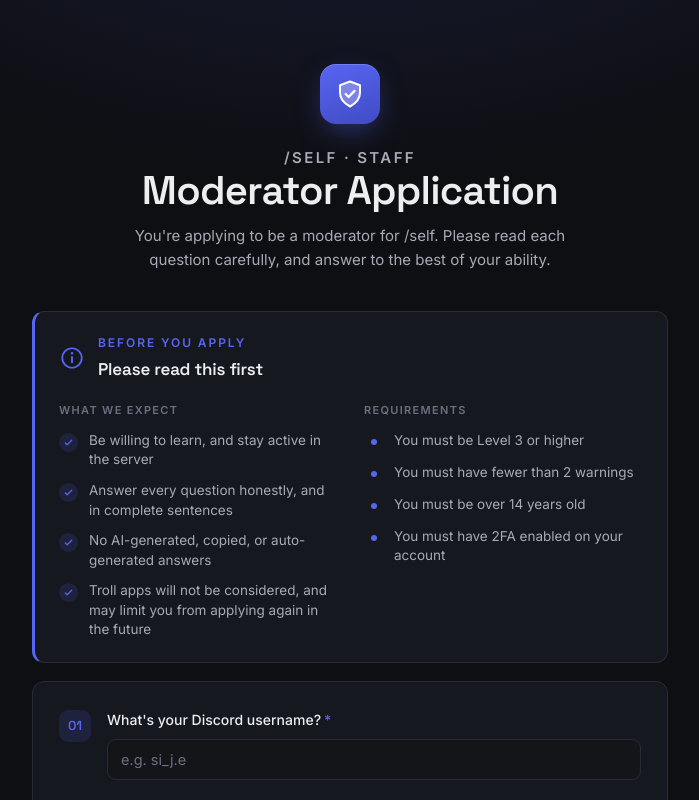
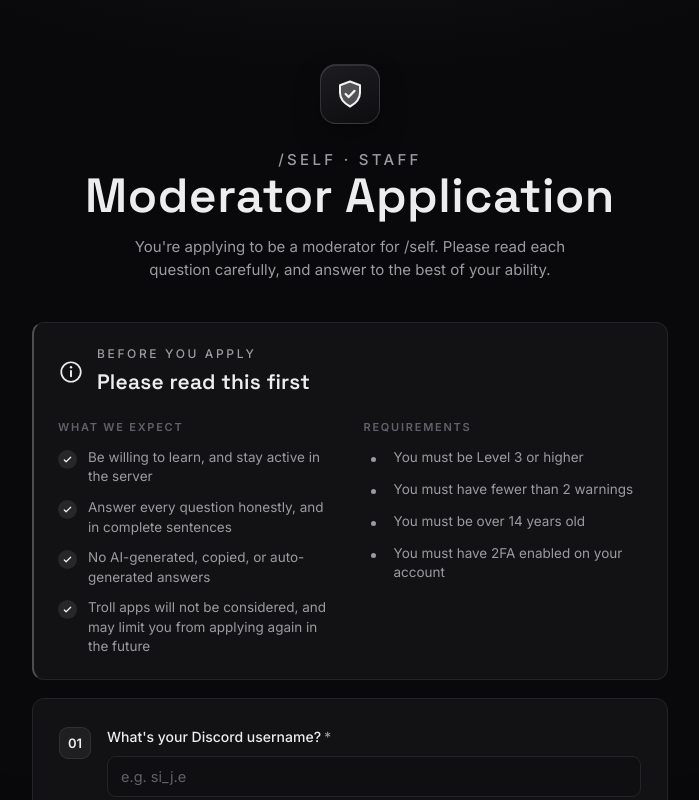
Before and after one commit to verseable/selfmod, a Next.js app: page / in a window 1280 px wide. Shown: the top 800 px of the page, without its empty margins (290-989 px from the left). Built offline with nearby package versions, Linux system fonts and the light colour scheme.

Commit message:
Update globals.css

```diff
--- a/app/globals.css
+++ b/app/globals.css
@@ -1,18 +1,16 @@
 :root {
-  --bg: #0e0f13;
-  --surface: #16181f;
-  --surface-2: #1c1f28;
-  --field: #131519;
-  --border: #282b36;
-  --border-hover: #363a48;
-  --blurple: #5865f2;
-  --blurple-hover: #4752c4;
-  --blurple-soft: rgba(88, 101, 242, 0.14);
-  --text: #edeef0;
-  --text-dim: #a7abb6;
-  --text-faint: #6b7080;
-  --success: #23a55a;
-  --danger: #f26066;
+  --bg: #09090b;
+  --surface: #121214;
+  --surface-2: #17171a;
+  --field: #0f0f11;
+  --border: #242428;
+  --border-hover: #35353b;
+  --line: rgba(255, 255, 255, 0.08);
+  --white: #f4f4f5;
+  --text: #ededee;
+  --text-dim: #9b9ba1;
+  --text-faint: #61616a;
+  --danger: #d16b6f;
   --radius: 12px;
   --radius-sm: 9px;
 }
@@ -28,22 +26,34 @@ body {
 }
 
 body {
-  background: var(--bg);
+  background-color: var(--bg);
   color: var(--text);
   font-family: var(--font-body), system-ui, sans-serif;
   font-size: 15px;
   line-height: 1.55;
   -webkit-font-smoothing: antialiased;
   min-height: 100vh;
-  background-image: radial-gradient(
-    900px 500px at 50% -180px,
-    rgba(88, 101, 242, 0.16),
-    transparent 70%
-  );
-  background-repeat: no-repeat;
+}
+
+/* Ambient light haze at top + vignette at the edges, like the photos */
+body::before {
+  content: "";
+  position: fixed;
+  inset: 0;
+  z-index: 0;
+  pointer-events: none;
+  background:
+    radial-gradient(
+      900px 460px at 50% -240px,
+      rgba(255, 255, 255, 0.07),
+      transparent 72%
+    ),
+    radial-gradient(130% 120% at 50% 34%, transparent 56%, rgba(0, 0, 0, 0.6));
 }
 
 .page {
+  position: relative;
+  z-index: 1;
   max-width: 680px;
   margin: 0 auto;
   padding: 64px 22px 96px;
@@ -58,38 +68,40 @@ body {
 .badge {
   width: 60px;
   height: 60px;
-  margin: 0 auto 22px;
+  margin: 0 auto 24px;
   display: grid;
   place-items: center;
   border-radius: 16px;
-  background: linear-gradient(160deg, #5865f2, #414bc4);
+  background: linear-gradient(160deg, #1d1d21, #0d0d10);
+  border: 1px solid rgba(255, 255, 255, 0.14);
   box-shadow:
-    0 10px 30px -8px rgba(88, 101, 242, 0.55),
-    inset 0 1px 0 rgba(255, 255, 255, 0.18);
+    0 12px 34px -12px rgba(0, 0, 0, 0.85),
+    inset 0 1px 0 rgba(255, 255, 255, 0.1);
 }
 
 .badge svg {
   width: 30px;
   height: 30px;
-  color: #fff;
+  color: var(--white);
 }
 
 .eyebrow {
+  font-family: var(--font-body), sans-serif;
   font-size: 12px;
-  letter-spacing: 0.16em;
+  letter-spacing: 0.22em;
   text-transform: uppercase;
-  color: var(--blurple);
-  font-weight: 600;
-  margin: 0 0 10px;
+  color: var(--text-dim);
+  font-weight: 500;
+  margin: 0 0 12px;
 }
 
 .header h1 {
-  font-family: var(--font-display), sans-serif;
+  font-family: var(--font-display), serif;
   font-weight: 600;
-  font-size: clamp(28px, 6vw, 40px);
-  line-height: 1.08;
-  letter-spacing: -0.02em;
-  margin: 0 0 12px;
+  font-size: clamp(32px, 7vw, 48px);
+  line-height: 1.04;
+  letter-spacing: 0.01em;
+  margin: 0 0 14px;
 }
 
 .header p {
@@ -103,7 +115,7 @@ body {
 .notice {
   background: var(--surface);
   border: 1px solid var(--border);
-  border-left: 3px solid var(--blurple);
+  border-left: 2px solid rgba(255, 255, 255, 0.25);
   border-radius: var(--radius);
   padding: 22px 24px 22px;
   margin-bottom: 18px;
@@ -118,7 +130,7 @@ body {
 
 .notice-icon {
   flex: none;
-  color: var(--blurple);
+  color: var(--text);
 }
 
 .notice-icon svg {
@@ -132,10 +144,10 @@ body {
 }
 
 .notice-title {
-  font-family: var(--font-display), sans-serif;
+  font-family: var(--font-display), serif;
   font-weight: 600;
-  font-size: 17px;
-  letter-spacing: -0.01em;
+  font-size: 21px;
+  letter-spacing: 0.01em;
   margin: 0;
 }
 
@@ -147,7 +159,7 @@ body {
 
 .notice-subhead {
   font-size: 11px;
-  letter-spacing: 0.12em;
+  letter-spacing: 0.16em;
   text-transform: uppercase;
   color: var(--text-faint);
   font-weight: 600;
@@ -183,8 +195,8 @@ body {
   width: 19px;
   height: 19px;
   border-radius: 50%;
-  background: var(--blurple-soft);
-  color: var(--blurple);
+  background: rgba(255, 255, 255, 0.09);
+  color: var(--white);
 }
 
 .marker.check svg {
@@ -199,10 +211,10 @@ body {
 
 .marker.dot::before {
   content: "";
-  width: 6px;
-  height: 6px;
+  width: 5px;
+  height: 5px;
   border-radius: 50%;
-  background: var(--blurple);
+  background: var(--text-dim);
 }
 
 /* Question card */
@@ -231,9 +243,10 @@ body {
   display: grid;
   place-items: center;
   border-radius: var(--radius-sm);
-  background: var(--blurple-soft);
-  color: var(--blurple);
-  font-family: var(--font-display), sans-serif;
+  background: rgba(255, 255, 255, 0.06);
+  border: 1px solid var(--line);
+  color: var(--text);
+  font-family: var(--font-body), sans-serif;
   font-weight: 600;
   font-size: 13px;
 }
@@ -253,7 +266,7 @@ label {
 }
 
 .req {
-  color: var(--blurple);
+  color: var(--text-dim);
   margin-left: 3px;
 }
 
@@ -293,9 +306,9 @@ textarea:hover {
 input:focus,
 textarea:focus {
   outline: none;
-  border-color: var(--blurple);
+  border-color: rgba(255, 255, 255, 0.55);
   background: var(--surface-2);
-  box-shadow: 0 0 0 3px var(--blurple-soft);
+  box-shadow: 0 0 0 3px rgba(255, 255, 255, 0.09);
 }
 
 textarea {
@@ -330,9 +343,9 @@ textarea {
 }
 
 .server-error {
-  background: rgba(242, 96, 102, 0.1);
-  border: 1px solid rgba(242, 96, 102, 0.35);
-  color: #f9b6b9;
+  background: rgba(209, 107, 111, 0.1);
+  border: 1px solid rgba(209, 107, 111, 0.35);
+  color: #e7a6a9;
   border-radius: var(--radius-sm);
   padding: 12px 14px;
   font-size: 13.5px;
@@ -341,25 +354,27 @@ textarea {
 
 button.submit {
   width: 100%;
-  background: var(--blurple);
-  color: #fff;
+  background: var(--white);
+  color: #0b0b0d;
   border: none;
   border-radius: var(--radius-sm);
-  font-family: var(--font-display), sans-serif;
+  font-family: var(--font-body), sans-serif;
   font-weight: 600;
   font-size: 15px;
+  letter-spacing: 0.01em;
   padding: 14px;
   cursor: pointer;
   transition:
     background 0.15s ease,
     transform 0.08s ease,
     box-shadow 0.15s ease;
-  box-shadow: 0 8px 24px -10px rgba(88, 101, 242, 0.6);
+  box-shadow: 0 10px 30px -14px rgba(255, 255, 255, 0.3);
 }
 
 button.submit:hover:not(:disabled) {
-  background: var(--blurple-hover);
+  background: #ffffff;
   transform: translateY(-1px);
+  box-shadow: 0 14px 34px -14px rgba(255, 255, 255, 0.42);
 }
 
 button.submit:active:not(:disabled) {
@@ -367,7 +382,7 @@ button.submit:active:not(:disabled) {
 }
 
 button.submit:disabled {
-  opacity: 0.6;
+  opacity: 0.5;
   cursor: not-allowed;
 }
 
@@ -391,8 +406,8 @@ button.submit:disabled {
   display: grid;
   place-items: center;
   border-radius: 50%;
-  background: rgba(35, 165, 90, 0.14);
-  color: var(--success);
+  background: rgba(255, 255, 255, 0.09);
+  color: var(--white);
   animation: pop 0.4s ease;
 }
 
@@ -402,10 +417,10 @@ button.submit:disabled {
 }
 
 .success h1 {
-  font-family: var(--font-display), sans-serif;
+  font-family: var(--font-display), serif;
   font-weight: 600;
-  font-size: 30px;
-  letter-spacing: -0.02em;
+  font-size: 34px;
+  letter-spacing: 0.01em;
   margin: 0 0 12px;
 }
 
@@ -430,7 +445,7 @@ button.submit:disabled {
 }
 
 :focus-visible {
-  outline: 2px solid var(--blurple);
+  outline: 2px solid rgba(255, 255, 255, 0.7);
   outline-offset: 2px;
 }
 
```
